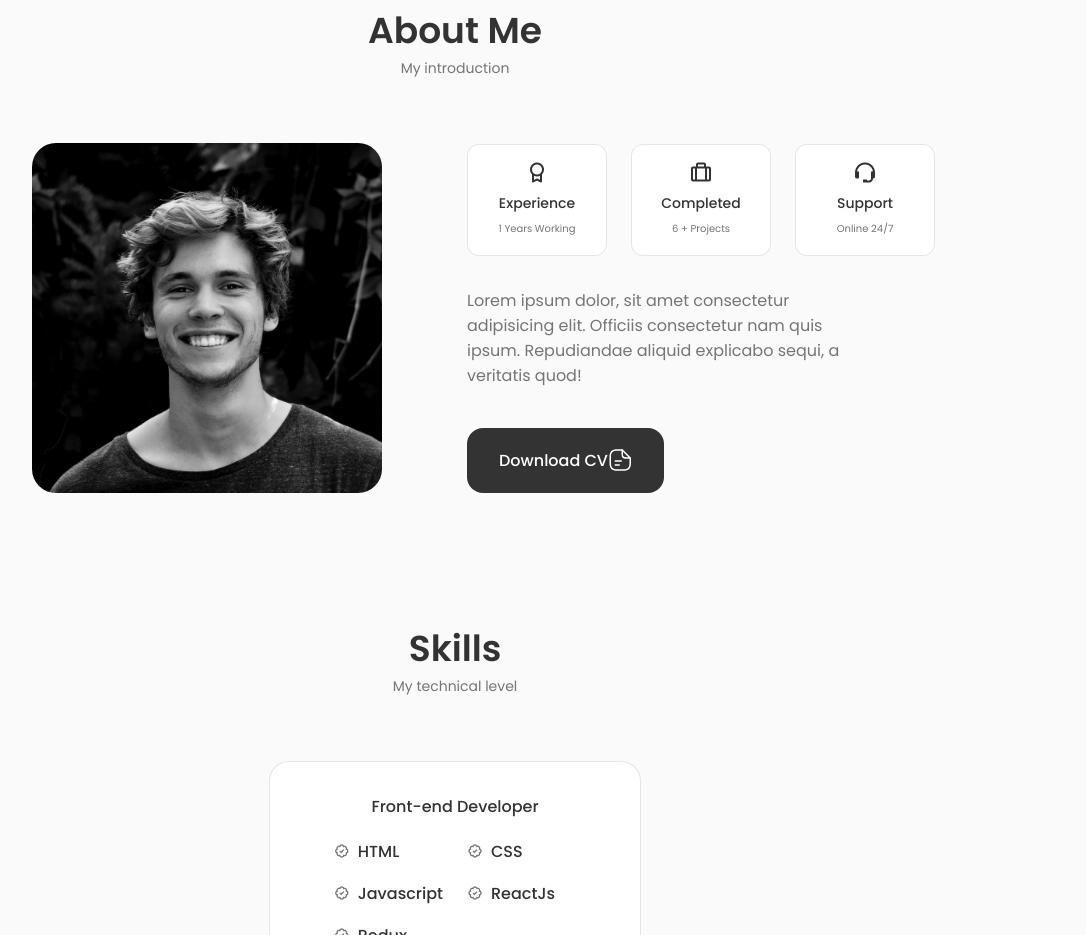
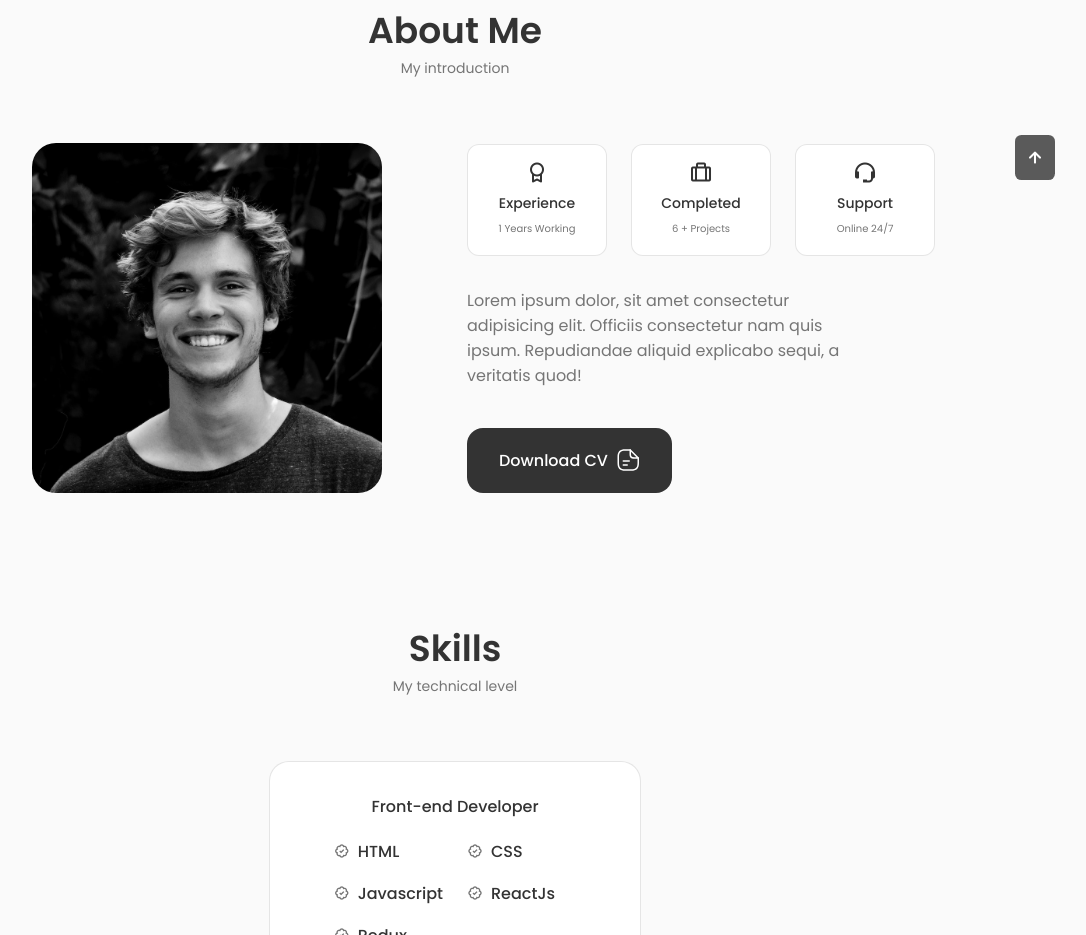
Before and after one commit to remolg/Portfolio, a React (Vite) app: page / in a window 1280 px wide. Shown: the part 780-1715 px from the top of the page, without its empty margins (185-1271 px from the left). Built offline with nearby package versions, Linux system fonts and the light colour scheme.

Commit message:
ScrollUp Finish

```diff
--- a/src/App.jsx
+++ b/src/App.jsx
@@ -4,8 +4,9 @@
 import { About } from './components/about/About'
 import { Skills } from './components/skills/Skills'
 import { Contact } from './components/contact/Contact'
+import { Footer } from './components/footer/Footer'
+import { Scrollup } from './components/scrollup/Scrollup'
 import './App.css'
-import { Footer } from './components/footer/Footer'
 
 function App() {
   const [count, setCount] = useState(0)
@@ -18,8 +19,9 @@
         <About />
         <Skills />
         <Contact />
-        <Footer />
       </main>
+      <Footer />
+      <Scrollup />
     </>
   )
 }
--- a/src/components/Home/Homeicons.jsx
+++ b/src/components/Home/Homeicons.jsx
@@ -8,7 +8,7 @@
             viewBox="0 0 48 48"
             fill="none"
             xmlns="http://www.w3.org/2000/svg"
-            class="home__hand"
+            className="home__hand"
         >
             <path
                 d="M25.4995 32.0305L31.3495 33.1555L36.1495 8.48051C36.4495 6.83051 35.3995 5.18051 33.8245 4.88051C32.1745 4.58051 30.5995 5.70551 30.2995 7.35551L25.4995 32.0305Z"
@@ -57,7 +57,7 @@
 export const Hello = () => {
     return (
         <svg
-            class="button__icon"
+            className="button__icon"
             xmlns="http://www.w3.org/2000/svg"
             width="24"
             height="24"
@@ -83,7 +83,7 @@
             <svg
                 width="32px"
                 height="32px"
-                class="home__scroll-mouse"
+                className="home__scroll-mouse"
                 viewBox="0 0 247 390"
                 version="1.1"
                 xmlns="http://www.w3.org/2000/svg"
@@ -97,7 +97,7 @@
                 }}
             >
                 <path
-                    class="wheel"
+                    className="wheel"
                     d="M123.359,79.775l0,72.843"
                     style={{
                         fill: "none",
--- a/src/components/about/Abouticons.jsx
+++ b/src/components/about/Abouticons.jsx
@@ -2,7 +2,7 @@
 
 export const Files = () => {
     return (
-        <svg classname="button__icon" xmlns="http://www.w3.org/2000/svg" width={24} height={24} viewBox="0 0 24 24" fill="none">
+        <svg className="button__icon" xmlns="http://www.w3.org/2000/svg" width={24} height={24} viewBox="0 0 24 24" fill="none">
             <path d="M15.25 22.7502H9.25C3.82 22.7502 1.5 20.4302 1.5 15.0002V9.00024C1.5 3.57024 3.82 1.25024 9.25 1.25024H14.25C14.66 1.25024 15 1.59024 15 2.00024C15 2.41024 14.66 2.75024 14.25 2.75024H9.25C4.64 2.75024 3 4.39024 3 9.00024V15.0002C3 19.6102 4.64 21.2502 9.25 21.2502H15.25C19.86 21.2502 21.5 19.6102 21.5 15.0002V10.0002C21.5 9.59024 21.84 9.25024 22.25 9.25024C22.66 9.25024 23 9.59024 23 10.0002V15.0002C23 20.4302 20.68 22.7502 15.25 22.7502Z" fill="var(--container-color)" />
             <path d="M22.25 10.7502H18.25C14.83 10.7502 13.5 9.42023 13.5 6.00023V2.00023C13.5 1.70023 13.68 1.42023 13.96 1.31023C14.24 1.19023 14.56 1.26023 14.78 1.47023L22.78 9.47023C22.99 9.68023 23.06 10.0102 22.94 10.2902C22.82 10.5702 22.55 10.7502 22.25 10.7502ZM15 3.81023V6.00023C15 8.58023 15.67 9.25023 18.25 9.25023H20.44L15 3.81023Z" fill="var(--container-color)" />
             <path d="M13.25 13.7502H7.25C6.84 13.7502 6.5 13.4102 6.5 13.0002C6.5 12.5902 6.84 12.2502 7.25 12.2502H13.25C13.66 12.2502 14 12.5902 14 13.0002C14 13.4102 13.66 13.7502 13.25 13.7502Z" fill="var(--container-color)" />
--- /dev/null
+++ b/src/components/scrollup/Scrollup.jsx
@@ -0,0 +1,15 @@
+import React from 'react'
+import './scrollup.css'
+
+export const Scrollup = () => {
+    window.addEventListener('scroll', () => {
+        const scrollUp = document.querySelector('.scrollup');
+        if (window.scrollY >= 560) scrollUp.classList.add('show-scroll');
+        else scrollUp.classList.remove('show-scroll');
+    })
+    return (
+        <a href="#" className="scrollup">
+            <i className="uil uil-arrow-up scrollup__icon"></i>
+        </a>
+    )
+}
--- /dev/null
+++ b/src/components/scrollup/scrollup.css
@@ -0,0 +1,24 @@
+.scrollup {
+    position: fixed;
+    right: 2.5rem;
+    bottom: -20%;
+    background-color: var(--title-color);
+    opacity: 0.8;
+    padding: 0.3rem 0.5rem;
+    border-radius: 0.4rem;
+    z-index: var(--z-tooltip);
+    transition: .4s;
+}
+
+.scrollup__icon {
+    font-size: 1.5rem;
+    color: var(--container-color);
+}
+
+.scrollup:hover {
+    background-color: var(--title-color-dark);
+}
+
+.show-scroll {
+    bottom: 3rem;
+}
```
